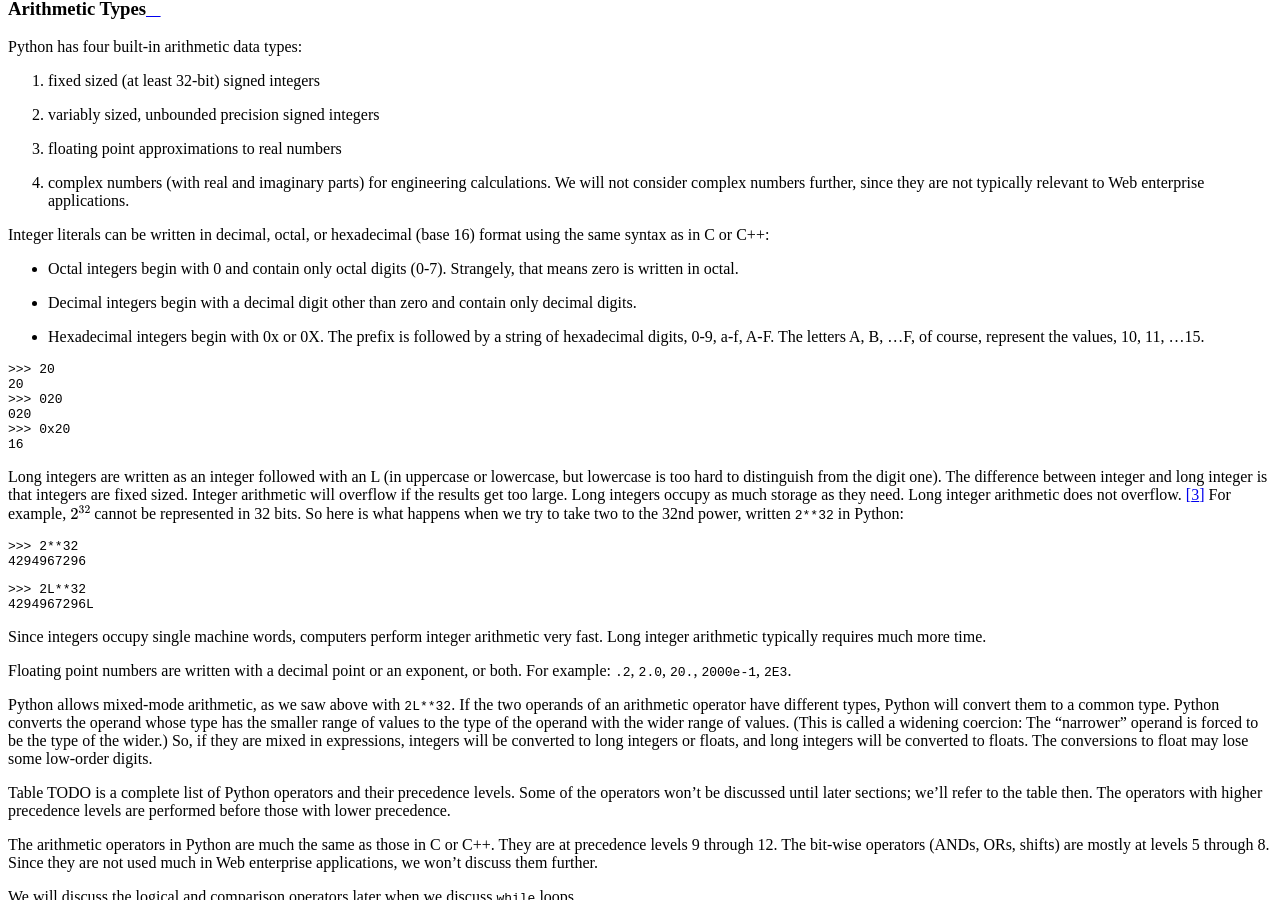
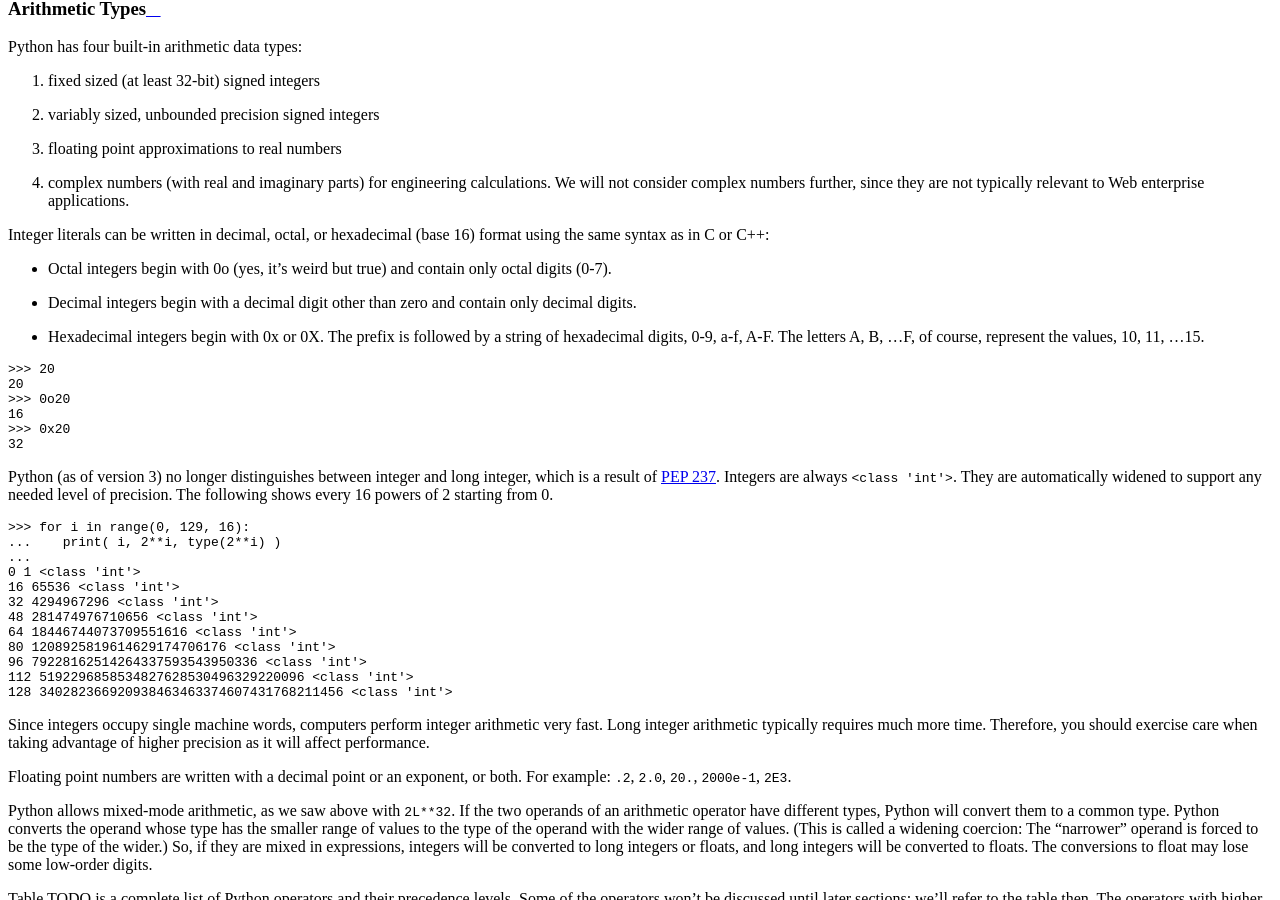
Before and after one commit to PurdueCAM2Project/SE4ML, a Sphinx documentation site: the page built from sphinx-book/source/software/chapter_python.rst, in a window 1280 px wide and 900 px high, scrolled down 3168 px. Built offline with Sphinx 7.4.7 and the Read the Docs theme 2.0.0, drawn with Linux system fonts in a browser that asks for light colours; some of the changed text lies outside the part shown.

Commit message:
fixes to octal and long integer discussion for Python3 (resolves #1)

```diff
--- a/sphinx-book/source/software/chapter_python.rst
+++ b/sphinx-book/source/software/chapter_python.rst
@@ -214,8 +214,7 @@ Python has four built-in arithmetic data types:
 Integer literals can be written in decimal, octal, or hexadecimal (base
 16) format using the same syntax as in C or C++:
 
--  Octal integers begin with 0 and contain only octal digits (0-7).
-   Strangely, that means zero is written in octal.
+-  Octal integers begin with 0o (yes, it's weird but true) and contain only octal digits (0-7).
 
 -  Decimal integers begin with a decimal digit other than zero and
    contain only decimal digits.
@@ -228,33 +227,35 @@ Integer literals can be written in decimal, octal, or hexadecimal (base
 
    >>> 20
    20
-   >>> 020
-   020
+   >>> 0o20
+   16
    >>> 0x20
-   16
-
-Long integers are written as an integer followed with an L (in uppercase
-or lowercase, but lowercase is too hard to distinguish from the digit
-one). The difference between integer and long integer is that integers
-are fixed sized. Integer arithmetic will overflow if the results get too
-large. Long integers occupy as much storage as they need. Long integer
-arithmetic does not overflow. [3]_ For example, :math:`2^{32}` cannot
-be represented in 32 bits. So here is what happens when we try to take
-two to the 32nd power, written ``2**32`` in Python:
-
-::
-
-   >>> 2**32
-   4294967296
-
-::
-
-   >>> 2L**32
-   4294967296L
+   32
+
+Python (as of version 3) no longer distinguishes between integer and long integer,
+which is a result of `PEP 237 <https://www.python.org/dev/peps/pep-0237/>`_. Integers are
+always ``<class 'int'>``. They are automatically widened to support any needed level of
+precision. The following shows every 16 powers of 2 starting from 0.
+
+::
+
+   >>> for i in range(0, 129, 16):
+   ...    print( i, 2**i, type(2**i) )
+   ...
+   0 1 <class 'int'>
+   16 65536 <class 'int'>
+   32 4294967296 <class 'int'>
+   48 281474976710656 <class 'int'>
+   64 18446744073709551616 <class 'int'>
+   80 1208925819614629174706176 <class 'int'>
+   96 79228162514264337593543950336 <class 'int'>
+   112 5192296858534827628530496329220096 <class 'int'>
+   128 340282366920938463463374607431768211456 <class 'int'>
 
 Since integers occupy single machine words, computers perform integer
 arithmetic very fast. Long integer arithmetic typically requires much
-more time.
+more time. Therefore, you should exercise care when taking advantage of
+higher precision as it will affect performance.
 
 Floating point numbers are written with a decimal point or an exponent,
 or both. For example: ``.2``, ``2.0``, ``20.``, ``2000e-1``, ``2E3``.
@@ -2866,10 +2867,6 @@ statements.
    recommend installing Windows Subsystem for Linux to get a complete
    Linux shell environment. To be covered in preliminaries section.
 
-.. [3]
-   GKT: Latest releases of Python 2 and 3 do not overflow. This needs to
-   be revised.
-
 .. [4]
    Python also provides full UNICODE support.
 
```
